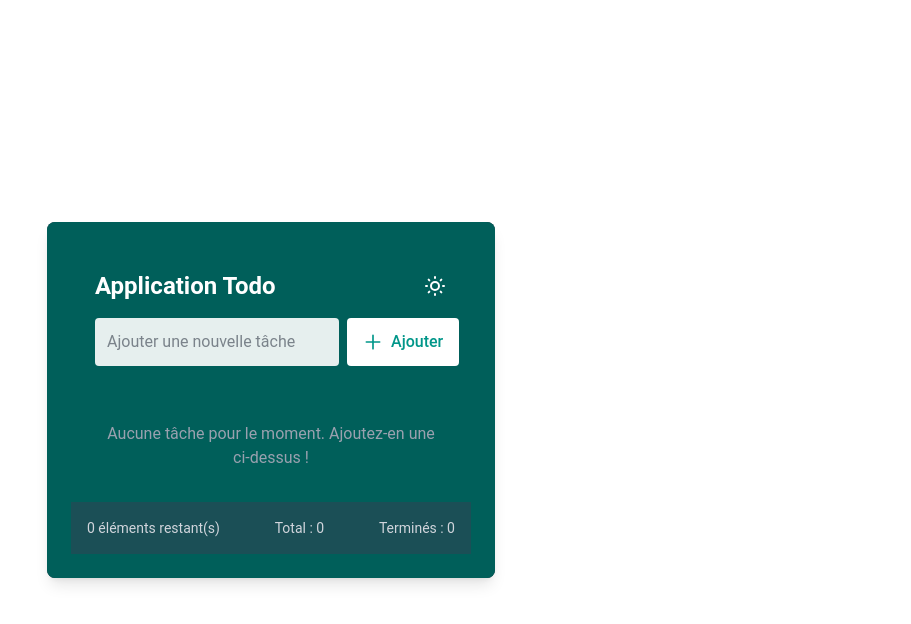
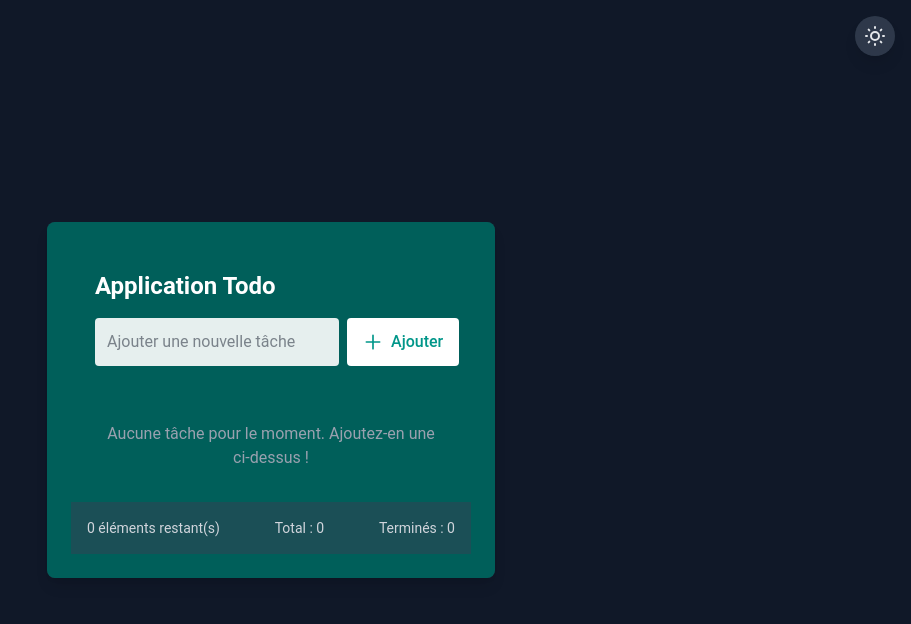
Before and after one commit to judempoyo/jumpTodo, an Angular app: page / in a window 1280 px wide. Shown: the top 624 px of the page, without its empty margins (369-1280 px from the left). Built offline with nearby package versions, Linux system fonts and the light colour scheme.

Commit message:
refactor AppComponent and TodoList component to implement dark mode toggle, enhance theme switching animations, and streamline dark mode management

```diff
--- a/src/app/app.component.html
+++ b/src/app/app.component.html
@@ -1 +1,38 @@
-<app-todo-list></app-todo-list>
+<div class="min-h-screen min-w-full bg-gray-100 dark:bg-gray-900 transition-colors duration-300">
+
+  <div class="absolute top-4 right-4 z-10">
+    <button
+    [@themeSwitch]="animationTrigger"
+    (click)="toggleTheme()"
+    class="p-2 rounded-full bg-white/80 dark:bg-gray-700/80 backdrop-blur-sm shadow-lg transition-all hover:scale-110 hover:shadow-xl"
+    aria-label="Toggle dark mode"
+  >
+      <div class="relative w-6 h-6">
+        <!-- Icône de lune (dark mode) -->
+        <svg
+          *ngIf="!darkMode()"
+          class="absolute inset-0 w-full h-full text-gray-700 dark:text-gray-200 transition-opacity duration-300"
+          fill="none"
+          stroke="currentColor"
+          viewBox="0 0 24 24"
+        >
+          <path stroke-linecap="round" stroke-linejoin="round" stroke-width="2" d="M20.354 15.354A9 9 0 018.646 3.646 9.003 9.003 0 0012 21a9.003 9.003 0 008.354-5.646z" />
+        </svg>
+
+        <!-- Icône soleil (light mode) -->
+        <svg
+          *ngIf="darkMode()"
+          class="absolute inset-0 w-full h-full text-gray-700 dark:text-gray-200 transition-opacity duration-300"
+          fill="none"
+          stroke="currentColor"
+          viewBox="0 0 24 24"
+        >
+          <path stroke-linecap="round" stroke-linejoin="round" stroke-width="2" d="M12 3v1m0 16v1m9-9h-1M4 12H3m15.364 6.364l-.707-.707M6.343 6.343l-.707-.707m12.728 0l-.707.707M6.343 17.657l-.707.707M16 12a4 4 0 11-8 0 4 4 0 018 0z" />
+        </svg>
+      </div>
+    </button>
+  </div>
+
+  <!-- Contenu principal -->
+  <app-todo-list></app-todo-list>
+</div>
--- a/src/app/app.component.ts
+++ b/src/app/app.component.ts
@@ -1,13 +1,42 @@
-import { Component } from '@angular/core';
-import { RouterOutlet } from '@angular/router';
+import { Component, inject, HostBinding, effect, signal } from '@angular/core';
+import { NgClass, AsyncPipe, NgIf } from '@angular/common';
 import { TodoListComponent } from './components/todo-list/todo-list.component';
+import { animate, style, transition, trigger } from '@angular/animations';
 
 @Component({
   selector: 'app-root',
-  imports: [ TodoListComponent],
+  standalone: true,
+  imports: [TodoListComponent, NgIf],
   templateUrl: './app.component.html',
-  styleUrl: './app.component.css'
+  styleUrls: ['./app.component.css'],
+  animations: [
+    trigger('themeSwitch', [
+      transition(':increment, :decrement', [
+        style({ transform: 'scale(0.8)', opacity: 0.5 }),
+        animate('500ms ease-out', style({ transform: 'scale(1)', opacity: 1 }))
+      ])
+    ])
+  ]
 })
 export class AppComponent {
   title = 'jumpTodo';
+  darkMode = signal<boolean>(
+    JSON.parse(window.localStorage.getItem('darkMode') ?? 'true')
+  );
+  animationTrigger = 0;
+
+  @HostBinding('class.dark') get mode() {
+    return this.darkMode();
+  }
+
+  constructor() {
+    effect(() => {
+      window.localStorage.setItem('darkMode', JSON.stringify(this.darkMode()));
+      this.animationTrigger++;
+    });
+  }
+
+  toggleTheme() {
+    this.darkMode.set(!this.darkMode());
+  }
 }
--- a/src/app/components/todo-list/todo-list.component.html
+++ b/src/app/components/todo-list/todo-list.component.html
@@ -7,17 +7,7 @@
     <!-- Conteneur flex pour aligner titre et bouton -->
     <div class="flex justify-between items-center mb-4">
       <h1 class="text-2xl font-bold">Application Todo</h1>
-      <button
-        class="flex transition-transform hover:scale-125 align-middle"
-        (click)="darkMode.set(!darkMode())"
-      >
-        <svg *ngIf="!darkMode()" class="w-6 h-6" fill="none" stroke="currentColor" viewBox="0 0 24 24">
-          <path stroke-linecap="round" stroke-linejoin="round" stroke-width="2" d="M20.354 15.354A9 9 0 018.646 3.646 9.003 9.003 0 0012 21a9.003 9.003 0 008.354-5.646z" />
-        </svg>
-        <svg *ngIf="darkMode()" class="w-6 h-6" fill="none" stroke="currentColor" viewBox="0 0 24 24">
-          <path stroke-linecap="round" stroke-linejoin="round" stroke-width="2" d="M12 3v1m0 16v1m9-9h-1M4 12H3m15.364 6.364l-.707-.707M6.343 6.343l-.707-.707m12.728 0l-.707.707M6.343 17.657l-.707.707M16 12a4 4 0 11-8 0 4 4 0 018 0z" />
-        </svg>
-      </button>
+
     </div>
 
 
--- a/src/app/components/todo-list/todo-list.component.ts
+++ b/src/app/components/todo-list/todo-list.component.ts
@@ -29,20 +29,7 @@ export class TodoListComponent {
   editingTodoId: number | null = null;
 
 
-  darkMode = signal<boolean>(
-    JSON.parse(window.localStorage.getItem('darkMode') ?? 'true')
-  );
 
-  @HostBinding('class.dark') get mode() {
-    return this.darkMode();
-  }
-
-  constructor() {
-    effect(() => {
-      window.localStorage.setItem('darkMode', JSON.stringify(this.darkMode()));
-    });
-
-  }
 
   addOrUpdateTodo() {
     if (!this.newTodoText.trim()) return;
```
